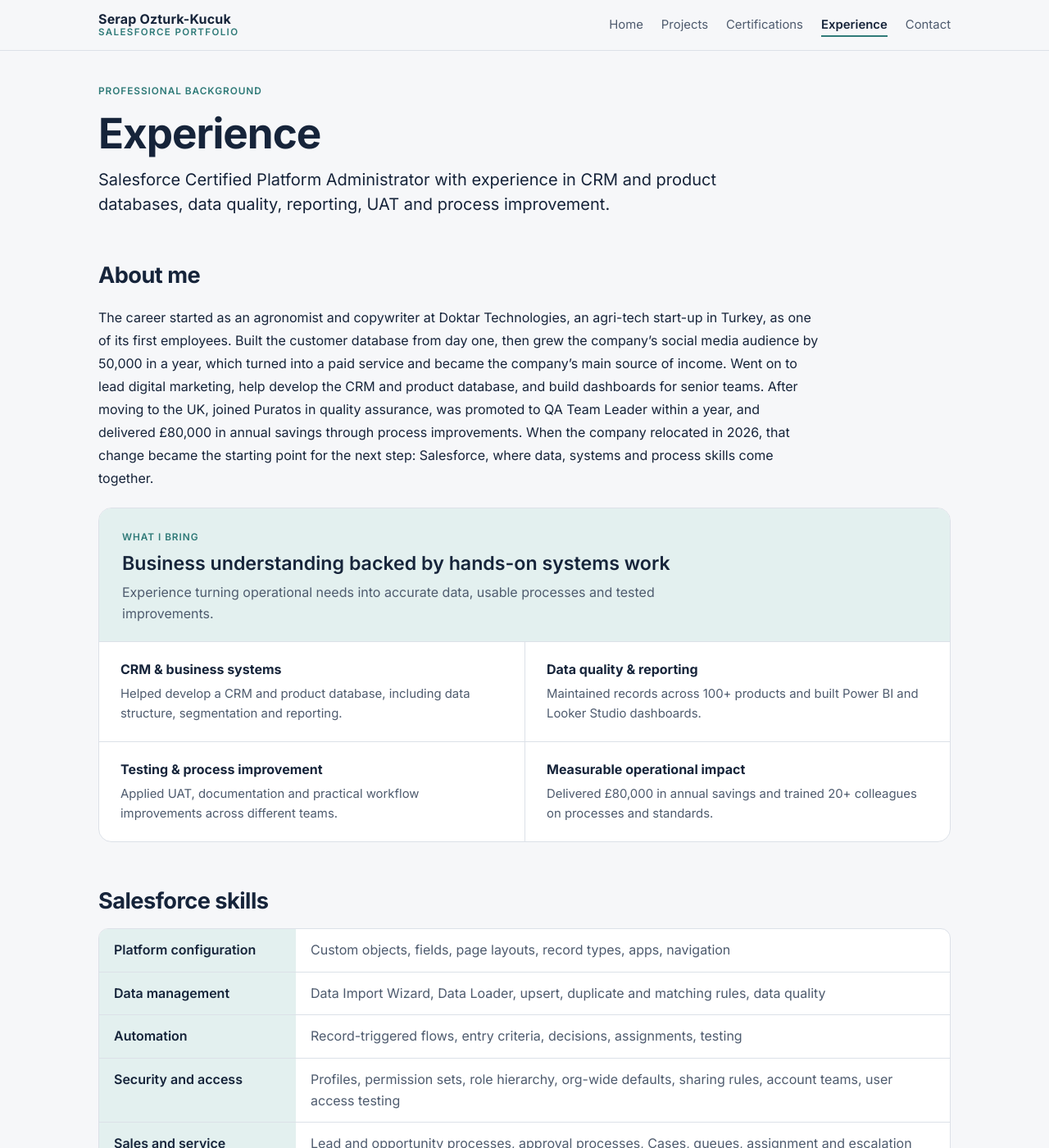
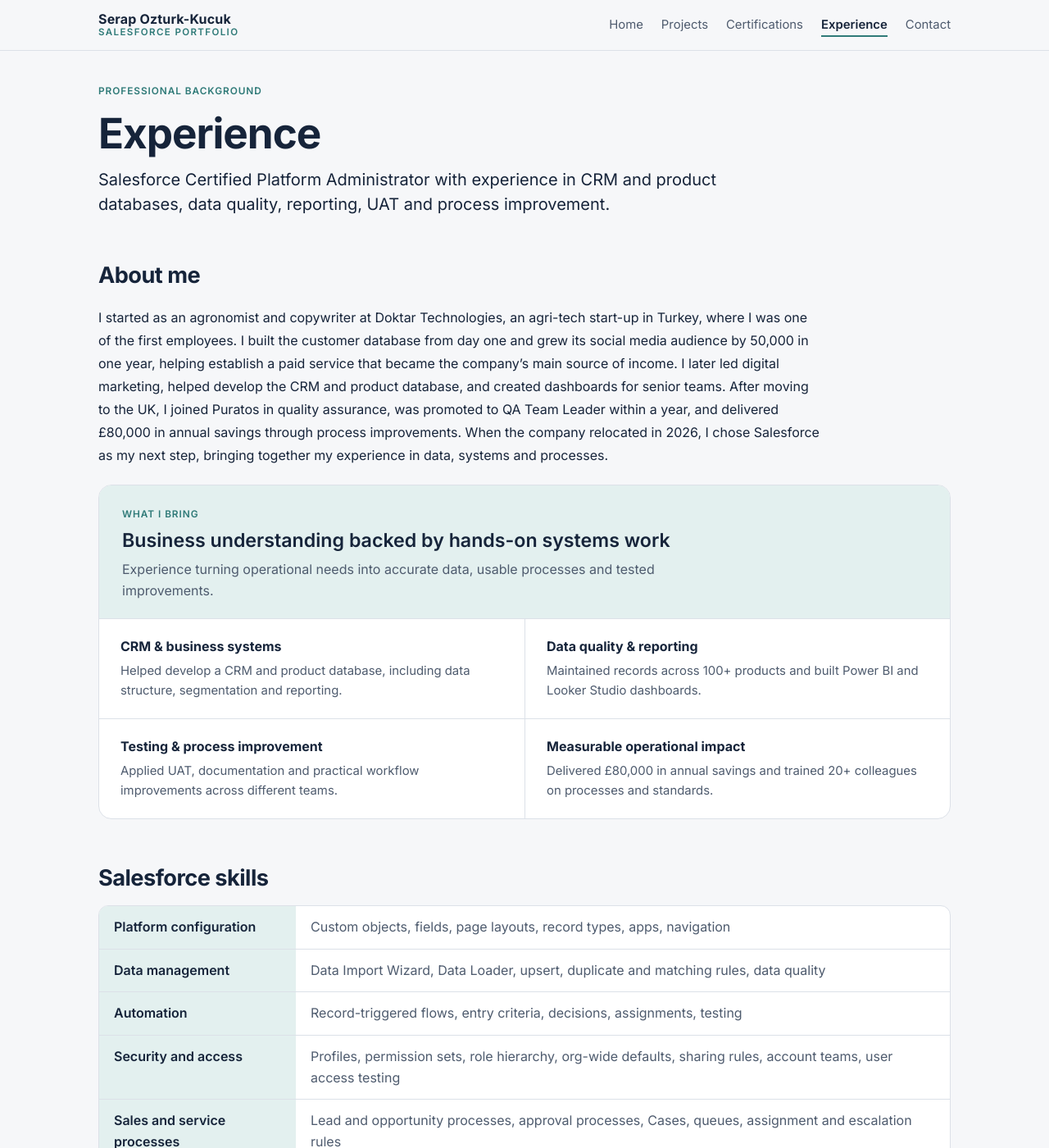
Before and after one commit to serapozturkkucuk/serapozturkkucuk.github.io, a Jekyll site: the page built from about/index.html, in a window 1280 px wide and 1400 px high. Shown: the whole window at 82% size. Built offline with Jekyll 4.4.1, drawn with Linux system fonts in a browser that asks for light colours; some of the changed text lies outside the part shown.

Commit message:
Improve Experience storytelling, group tools and show roles newest first

```diff
--- a/about/index.html
+++ b/about/index.html
@@ -11,7 +11,7 @@ title: Experience
 <section class="block experience-intro">
   <h2>About me</h2>
   <div class="experience-story">
-    <p>The career started as an agronomist and copywriter at Doktar Technologies, an agri-tech start-up in Turkey, as one of its first employees. Built the customer database from day one, then grew the company’s social media audience by 50,000 in a year, which turned into a paid service and became the company’s main source of income. Went on to lead digital marketing, help develop the CRM and product database, and build dashboards for senior teams. After moving to the UK, joined Puratos in quality assurance, was promoted to QA Team Leader within a year, and delivered £80,000 in annual savings through process improvements. When the company relocated in 2026, that change became the starting point for the next step: Salesforce, where data, systems and process skills come together.</p>
+    <p>I started as an agronomist and copywriter at Doktar Technologies, an agri-tech start-up in Turkey, where I was one of the first employees. I built the customer database from day one and grew its social media audience by 50,000 in one year, helping establish a paid service that became the company’s main source of income. I later led digital marketing, helped develop the CRM and product database, and created dashboards for senior teams. After moving to the UK, I joined Puratos in quality assurance, was promoted to QA Team Leader within a year, and delivered £80,000 in annual savings through process improvements. When the company relocated in 2026, I chose Salesforce as my next step, bringing together my experience in data, systems and processes.</p>
   </div>
   <div class="experience-value">
     <div class="experience-value-heading">
@@ -37,7 +37,24 @@ title: Experience
 
 <section class="block">
   <h2>Technology &amp; tools</h2>
-  <ul class="chips">{% for t in site.data.profile.tools %}<li>{{ t }}</li>{% endfor %}</ul>
+  <div class="tool-groups" aria-label="Technology skills by category">
+    <div class="tool-group">
+      <h3>Salesforce &amp; data management</h3>
+      <ul class="chips"><li>Salesforce Lightning Experience</li><li>Data Loader</li><li>dataloader.io</li></ul>
+    </div>
+    <div class="tool-group">
+      <h3>Data &amp; reporting</h3>
+      <ul class="chips"><li>Power BI</li><li>Google Looker Studio</li><li>SQL (basic)</li><li>DAX (basic)</li></ul>
+    </div>
+    <div class="tool-group">
+      <h3>Business systems &amp; digital platforms</h3>
+      <ul class="chips"><li>SAP</li><li>SinglePoint</li><li>Seamcor</li><li>Adobe Experience Manager</li></ul>
+    </div>
+    <div class="tool-group">
+      <h3>Collaboration &amp; delivery</h3>
+      <ul class="chips"><li>Jira</li><li>GitHub</li><li>Microsoft 365 &amp; SharePoint</li><li>Trello, Planner &amp; Loop</li></ul>
+    </div>
+  </div>
 </section>
 
 <section class="block">
@@ -57,28 +74,18 @@ title: Experience
   <h2>Professional experience</h2>
   <ol class="jobs experience-jobs">
     {% for j in site.data.experience %}
-      {% if j.company contains 'Doktar' %}
     <li class="card">
-      <div class="when"><b>{{ j.company }}</b><span>{{ j.location }}</span><span>{{ j.dates }}</span></div>
+      <div class="when">
+        <b>{{ j.company }}</b>
+        <span>{{ j.location }}</span>
+        <span>{{ j.dates }}</span>
+      </div>
       <div class="what">
         <ul class="roles">{% for r in j.roles %}<li><b>{{ r.title }}</b><span>{{ r.dates }}</span></li>{% endfor %}</ul>
         <ul class="points">{% for pt in j.points %}<li>{{ pt }}</li>{% endfor %}</ul>
         {% if j.for_salesforce %}<p class="so">Relevant to Salesforce: {{ j.for_salesforce }}</p>{% endif %}
       </div>
     </li>
-      {% endif %}
-    {% endfor %}
-    {% for j in site.data.experience %}
-      {% unless j.company contains 'Doktar' %}
-    <li class="card">
-      <div class="when"><b>{{ j.company }}</b><span>{{ j.location }}</span><span>{{ j.dates }}</span></div>
-      <div class="what">
-        <ul class="roles">{% for r in j.roles %}<li><b>{{ r.title }}</b><span>{{ r.dates }}</span></li>{% endfor %}</ul>
-        <ul class="points">{% for pt in j.points %}<li>{{ pt }}</li>{% endfor %}</ul>
-        {% if j.for_salesforce %}<p class="so">Relevant to Salesforce: {{ j.for_salesforce }}</p>{% endif %}
-      </div>
-    </li>
-      {% endunless %}
     {% endfor %}
   </ol>
 </section>
```
